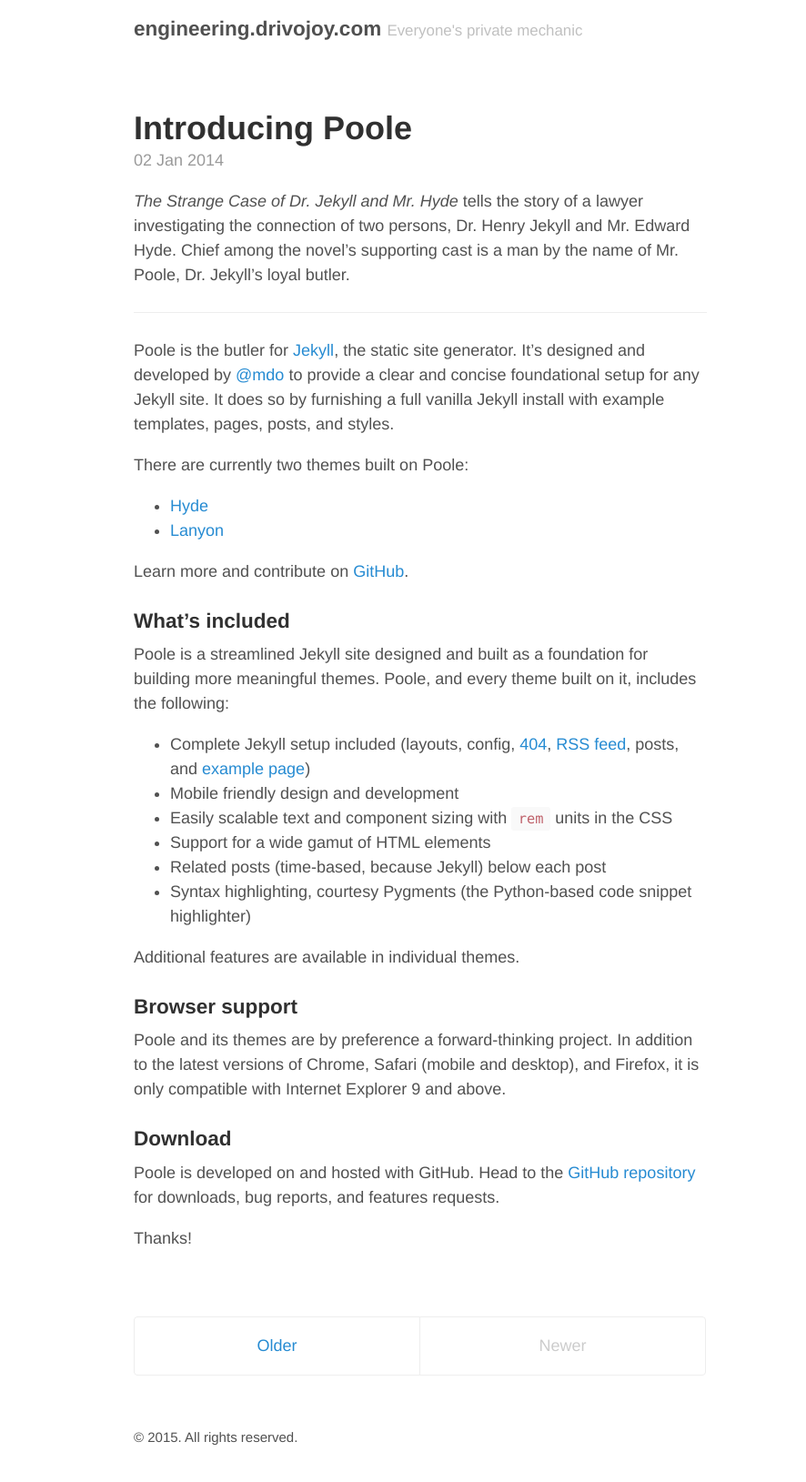
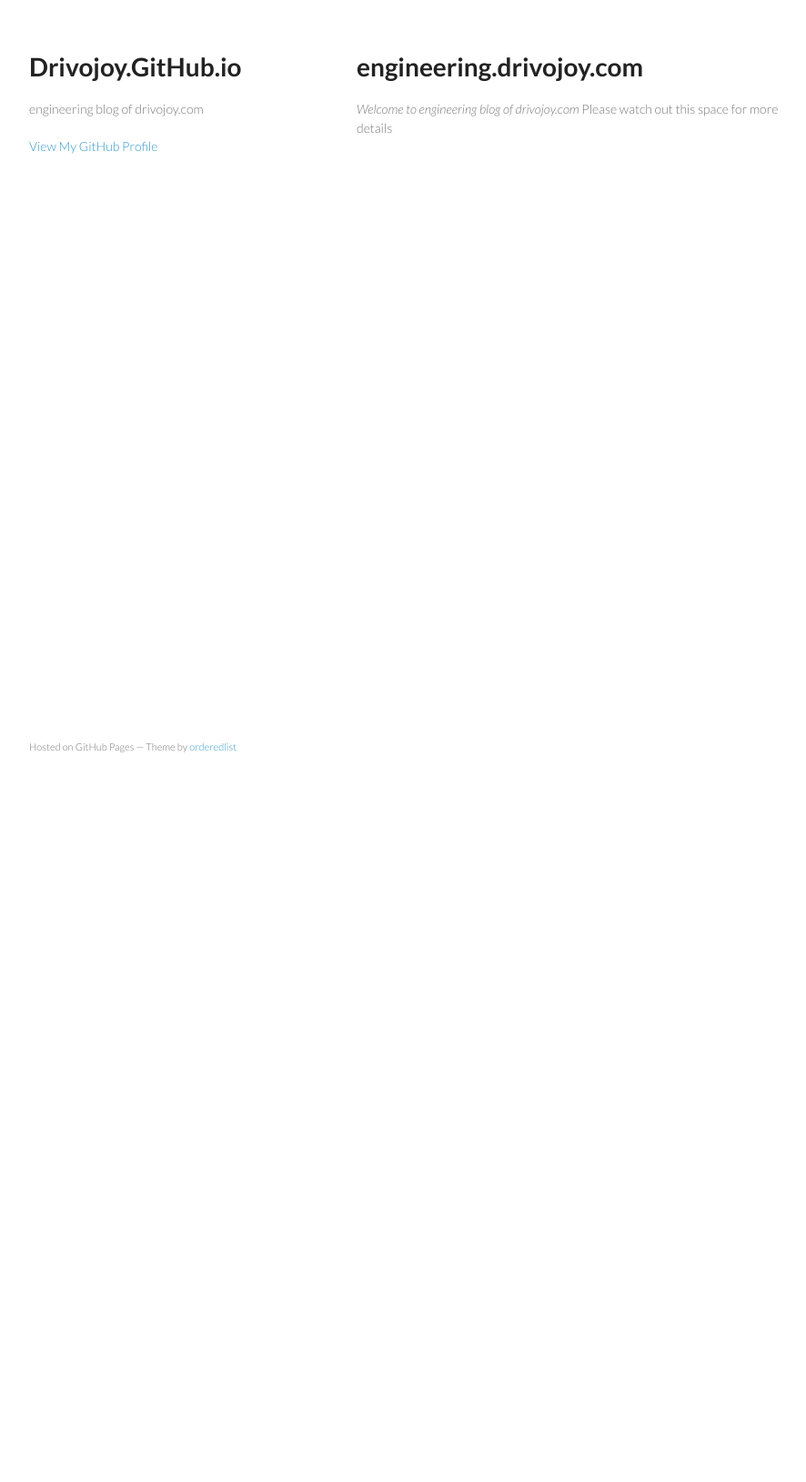
Before and after one commit to drivojoy/drivojoy.github.io, a Jekyll site: the page index.html, which Jekyll copies as it is, in a window 1280 px wide. Shown: the whole page at 91% size, without its empty margins (178-1064 px from the left). Built offline with Jekyll 4.4.1, drawn with Linux system fonts in a browser that asks for light colours; the list of posts is cut into pages by our own code; after the commit the page ends 900 px from its top, so only the background shows below that.

Commit message:
Replace master branch with page content via GitHub

```diff
--- a/index.html
+++ b/index.html
@@ -1,33 +1,48 @@
----
-layout: default
-title: Home
----
+<!doctype html>
+<html>
+  <head>
+    <meta charset="utf-8">
+    <meta http-equiv="X-UA-Compatible" content="chrome=1">
+    <title>Drivojoy.GitHub.io by drivojoy</title>
 
-<div class="posts">
-  {% for post in paginator.posts %}
-  <article class="post">
-    <h1 class="post-title">
-      <a href="{{ site.baseurl }}{{ post.url }}">
-        {{ post.title }}
-      </a>
-    </h1>
+    <link rel="stylesheet" href="stylesheets/styles.css">
+    <link rel="stylesheet" href="stylesheets/github-light.css">
+    <meta name="viewport" content="width=device-width, initial-scale=1, user-scalable=no">
+    <!--[if lt IE 9]>
+    <script src="//html5shiv.googlecode.com/svn/trunk/html5.js"></script>
+    <![endif]-->
+  </head>
+  <body>
+    <div class="wrapper">
+      <header>
+        <h1>Drivojoy.GitHub.io</h1>
+        <p>engineering blog of drivojoy.com</p>
 
-    <time datetime="{{ post.date | date_to_xmlschema }}" class="post-date">{{ post.date | date_to_string }}</time>
 
-    {{ post.content }}
-  </article>
-  {% endfor %}
-</div>
+        <p class="view"><a href="https://github.com/drivojoy">View My GitHub Profile</a></p>
 
-<div class="pagination">
-  {% if paginator.next_page %}
-    <a class="pagination-item older" href="{{ paginator.next_page_path | prepend: site.baseurl }}">Older</a>
-  {% else %}
-    <span class="pagination-item older">Older</span>
-  {% endif %}
-  {% if paginator.previous_page %}
-    <a class="pagination-item newer" href="{{ paginator.previous_page_path | prepend: site.baseurl }}">Newer</a>
-  {% else %}
-    <span class="pagination-item newer">Newer</span>
-  {% endif %}
-</div>
+      </header>
+      <section>
+        <h1>
+<a id="engineeringdrivojoycom" class="anchor" href="#engineeringdrivojoycom" aria-hidden="true"><span class="octicon octicon-link"></span></a>engineering.drivojoy.com</h1>
+
+<p><em>Welcome to engineering blog of drivojoy.com</em>  Please watch out this space for more details</p>
+      </section>
+      <footer>
+        <p><small>Hosted on GitHub Pages &mdash; Theme by <a href="https://github.com/orderedlist">orderedlist</a></small></p>
+      </footer>
+    </div>
+    <script src="javascripts/scale.fix.js"></script>
+              <script type="text/javascript">
+            var gaJsHost = (("https:" == document.location.protocol) ? "https://ssl." : "http://www.");
+            document.write(unescape("%3Cscript src='" + gaJsHost + "google-analytics.com/ga.js' type='text/javascript'%3E%3C/script%3E"));
+          </script>
+          <script type="text/javascript">
+            try {
+              var pageTracker = _gat._getTracker("UA-67304039-1");
+            pageTracker._trackPageview();
+            } catch(err) {}
+          </script>
+
+  </body>
+</html>
--- /dev/null
+++ b/javascripts/scale.fix.js
@@ -0,0 +1,17 @@
+var metas = document.getElementsByTagName('meta');
+var i;
+if (navigator.userAgent.match(/iPhone/i)) {
+  for (i=0; i<metas.length; i++) {
+    if (metas[i].name == "viewport") {
+      metas[i].content = "width=device-width, minimum-scale=1.0, maximum-scale=1.0";
+    }
+  }
+  document.addEventListener("gesturestart", gestureStart, false);
+}
+function gestureStart() {
+  for (i=0; i<metas.length; i++) {
+    if (metas[i].name == "viewport") {
+      metas[i].content = "width=device-width, minimum-scale=0.25, maximum-scale=1.6";
+    }
+  }
+}
--- /dev/null
+++ b/params.json
@@ -0,0 +1 @@
+{"name":"Drivojoy.GitHub.io","tagline":"engineering blog of drivojoy.com","body":"# engineering.drivojoy.com\r\n\r\n*Welcome to engineering blog of drivojoy.com*  Please watch out this space for more details\r\n\r\n\r\n\r\n","google":"UA-67304039-1","note":"Don't delete this file! It's used internally to help with page regeneration."}
--- /dev/null
+++ b/stylesheets/github-light.css
@@ -0,0 +1,115 @@
+/*
+   Copyright 2014 GitHub Inc.
+
+   Licensed under the Apache License, Version 2.0 (the "License");
+   you may not use this file except in compliance with the License.
+   You may obtain a copy of the License at
+
+       http://www.apache.org/licenses/LICENSE-2.0
+
+   Unless required by applicable law or agreed to in writing, software
+   distributed under the License is distributed on an "AS IS" BASIS,
+   WITHOUT WARRANTIES OR CONDITIONS OF ANY KIND, either express or implied.
+   See the License for the specific language governing permissions and
+   limitations under the License.
+
+*/
+
+.pl-c /* comment */ {
+  color: #969896;
+}
+
+.pl-c1      /* constant, markup.raw, meta.diff.header, meta.module-reference, meta.property-name, support, support.constant, support.variable, variable.other.constant */,
+.pl-s .pl-v /* string variable */ {
+  color: #0086b3;
+}
+
+.pl-e  /* entity */,
+.pl-en /* entity.name */ {
+  color: #795da3;
+}
+
+.pl-s .pl-s1 /* string source */,
+.pl-smi      /* storage.modifier.import, storage.modifier.package, storage.type.java, variable.other, variable.parameter.function */ {
+  color: #333;
+}
+
+.pl-ent /* entity.name.tag */ {
+  color: #63a35c;
+}
+
+.pl-k /* keyword, storage, storage.type */ {
+  color: #a71d5d;
+}
+
+.pl-pds              /* punctuation.definition.string, string.regexp.character-class */,
+.pl-s                /* string */,
+.pl-s .pl-pse .pl-s1 /* string punctuation.section.embedded source */,
+.pl-sr               /* string.regexp */,
+.pl-sr .pl-cce       /* string.regexp constant.character.escape */,
+.pl-sr .pl-sra       /* string.regexp string.regexp.arbitrary-repitition */,
+.pl-sr .pl-sre       /* string.regexp source.ruby.embedded */ {
+  color: #183691;
+}
+
+.pl-v /* variable */ {
+  color: #ed6a43;
+}
+
+.pl-id /* invalid.deprecated */ {
+  color: #b52a1d;
+}
+
+.pl-ii /* invalid.illegal */ {
+  background-color: #b52a1d;
+  color: #f8f8f8;
+}
+
+.pl-sr .pl-cce /* string.regexp constant.character.escape */ {
+  color: #63a35c;
+  font-weight: bold;
+}
+
+.pl-ml /* markup.list */ {
+  color: #693a17;
+}
+
+.pl-mh        /* markup.heading */,
+.pl-mh .pl-en /* markup.heading entity.name */,
+.pl-ms        /* meta.separator */ {
+  color: #1d3e81;
+  font-weight: bold;
+}
+
+.pl-mq /* markup.quote */ {
+  color: #008080;
+}
+
+.pl-mi /* markup.italic */ {
+  color: #333;
+  font-style: italic;
+}
+
+.pl-mb /* markup.bold */ {
+  color: #333;
+  font-weight: bold;
+}
+
+.pl-md /* markup.deleted, meta.diff.header.from-file */ {
+  background-color: #ffecec;
+  color: #bd2c00;
+}
+
+.pl-mi1 /* markup.inserted, meta.diff.header.to-file */ {
+  background-color: #eaffea;
+  color: #55a532;
+}
+
+.pl-mdr /* meta.diff.range */ {
+  color: #795da3;
+  font-weight: bold;
+}
+
+.pl-mo /* meta.output */ {
+  color: #1d3e81;
+}
--- /dev/null
+++ b/stylesheets/styles.css
@@ -0,0 +1,255 @@
+@import url(https://fonts.googleapis.com/css?family=Lato:300italic,700italic,300,700);
+
+body {
+  padding:50px;
+  font:14px/1.5 Lato, "Helvetica Neue", Helvetica, Arial, sans-serif;
+  color:#777;
+  font-weight:300;
+}
+
+h1, h2, h3, h4, h5, h6 {
+  color:#222;
+  margin:0 0 20px;
+}
+
+p, ul, ol, table, pre, dl {
+  margin:0 0 20px;
+}
+
+h1, h2, h3 {
+  line-height:1.1;
+}
+
+h1 {
+  font-size:28px;
+}
+
+h2 {
+  color:#393939;
+}
+
+h3, h4, h5, h6 {
+  color:#494949;
+}
+
+a {
+  color:#39c;
+  font-weight:400;
+  text-decoration:none;
+}
+
+a small {
+  font-size:11px;
+  color:#777;
+  margin-top:-0.6em;
+  display:block;
+}
+
+.wrapper {
+  width:860px;
+  margin:0 auto;
+}
+
+blockquote {
+  border-left:1px solid #e5e5e5;
+  margin:0;
+  padding:0 0 0 20px;
+  font-style:italic;
+}
+
+code, pre {
+  font-family:Monaco, Bitstream Vera Sans Mono, Lucida Console, Terminal;
+  color:#333;
+  font-size:12px;
+}
+
+pre {
+  padding:8px 15px;
+  background: #f8f8f8;
+  border-radius:5px;
+  border:1px solid #e5e5e5;
+  overflow-x: auto;
+}
+
+table {
+  width:100%;
+  border-collapse:collapse;
+}
+
+th, td {
+  text-align:left;
+  padding:5px 10px;
+  border-bottom:1px solid #e5e5e5;
+}
+
+dt {
+  color:#444;
+  font-weight:700;
+}
+
+th {
+  color:#444;
+}
+
+img {
+  max-width:100%;
+}
+
+header {
+  width:270px;
+  float:left;
+  position:fixed;
+}
+
+header ul {
+  list-style:none;
+  height:40px;
+
+  padding:0;
+
+  background: #eee;
+  background: -moz-linear-gradient(top, #f8f8f8 0%, #dddddd 100%);
+  background: -webkit-gradient(linear, left top, left bottom, color-stop(0%,#f8f8f8), color-stop(100%,#dddddd));
+  background: -webkit-linear-gradient(top, #f8f8f8 0%,#dddddd 100%);
+  background: -o-linear-gradient(top, #f8f8f8 0%,#dddddd 100%);
+  background: -ms-linear-gradient(top, #f8f8f8 0%,#dddddd 100%);
+  background: linear-gradient(top, #f8f8f8 0%,#dddddd 100%);
+
+  border-radius:5px;
+  border:1px solid #d2d2d2;
+  box-shadow:inset #fff 0 1px 0, inset rgba(0,0,0,0.03) 0 -1px 0;
+  width:270px;
+}
+
+header li {
+  width:89px;
+  float:left;
+  border-right:1px solid #d2d2d2;
+  height:40px;
+}
+
+header ul a {
+  line-height:1;
+  font-size:11px;
+  color:#999;
+  display:block;
+  text-align:center;
+  padding-top:6px;
+  height:40px;
+}
+
+strong {
+  color:#222;
+  font-weight:700;
+}
+
+header ul li + li {
+  width:88px;
+  border-left:1px solid #fff;
+}
+
+header ul li + li + li {
+  border-right:none;
+  width:89px;
+}
+
+header ul a strong {
+  font-size:14px;
+  display:block;
+  color:#222;
+}
+
+section {
+  width:500px;
+  float:right;
+  padding-bottom:50px;
+}
+
+small {
+  font-size:11px;
+}
+
+hr {
+  border:0;
+  background:#e5e5e5;
+  height:1px;
+  margin:0 0 20px;
+}
+
+footer {
+  width:270px;
+  float:left;
+  position:fixed;
+  bottom:50px;
+}
+
+@media print, screen and (max-width: 960px) {
+
+  div.wrapper {
+    width:auto;
+    margin:0;
+  }
+
+  header, section, footer {
+    float:none;
+    position:static;
+    width:auto;
+  }
+
+  header {
+    padding-right:320px;
+  }
+
+  section {
+    border:1px solid #e5e5e5;
+    border-width:1px 0;
+    padding:20px 0;
+    margin:0 0 20px;
+  }
+
+  header a small {
+    display:inline;
+  }
+
+  header ul {
+    position:absolute;
+    right:50px;
+    top:52px;
+  }
+}
+
+@media print, screen and (max-width: 720px) {
+  body {
+    word-wrap:break-word;
+  }
+
+  header {
+    padding:0;
+  }
+
+  header ul, header p.view {
+    position:static;
+  }
+
+  pre, code {
+    word-wrap:normal;
+  }
+}
+
+@media print, screen and (max-width: 480px) {
+  body {
+    padding:15px;
+  }
+
+  header ul {
+    display:none;
+  }
+}
+
+@media print {
+  body {
+    padding:0.4in;
+    font-size:12pt;
+    color:#444;
+  }
+}
```
